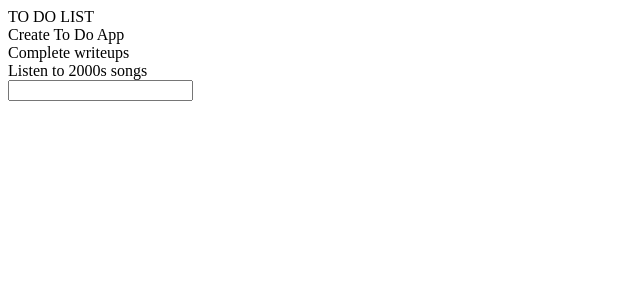
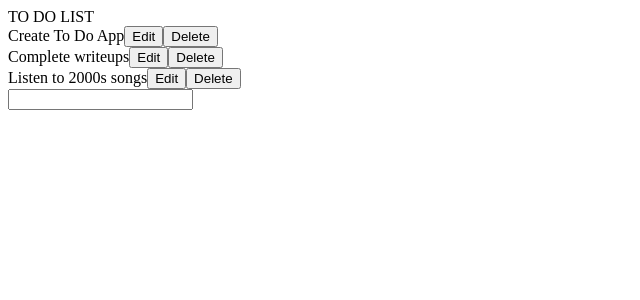
Before and after one commit to Hamdrive/The-Odin-Project-Assignments, a React (Create React App) app in the folder Assignments/to-dos-with-hooks/: page / in a window 1280 px wide. Shown: the top 300 px of the page, without its empty margins (0-640 px from the left). Built offline with nearby package versions, Linux system fonts and the light colour scheme.

Commit message:
add delete functionality

```diff
--- a/Assignments/to-dos-with-hooks/package.json
+++ b/Assignments/to-dos-with-hooks/package.json
@@ -9,6 +9,7 @@
     "react": "^17.0.2",
     "react-dom": "^17.0.2",
     "react-scripts": "4.0.3",
+    "uniqid": "^5.3.0",
     "web-vitals": "^1.1.1"
   },
   "scripts": {
--- a/Assignments/to-dos-with-hooks/src/App.js
+++ b/Assignments/to-dos-with-hooks/src/App.js
@@ -1,5 +1,6 @@
 import { useState } from "react";
 import ToDo from "./components/ToDo"
+import uniqid from "uniqid";
 import "./App.css";
 
 const ToDoForm = ({ addToDo }) => {
@@ -18,16 +19,29 @@
   );
 };
 
+const editToDoForm = () =>{}
+
 
 function App() {
   const [todos, setTodos] = useState([
-    { text: "Create To Do App" },
-    { text: "Complete writeups" },
-    {text: "Listen to 2000s songs"}
+    { id: uniqid(), text: "Create To Do App" },
+    { id: uniqid(), text: "Complete writeups" },
+    {id: uniqid(),text: "Listen to 2000s songs"}
   ]);
 
   const addToDo = (todoitem) => {
     const newToDoList = [...todos, {text: todoitem}];
+    setTodos(newToDoList);
+  };
+
+  const editToDo = (id) =>{
+    if(todos.id === id){
+
+    }
+  }
+
+  const removeToDo = (id) => {
+    const newToDoList = todos.filter((todo) => todo.id !== id);
     setTodos(newToDoList);
   };
 
@@ -36,10 +50,16 @@
       <div className="todomain">
         <label> TO DO LIST</label>
         {todos.map((todo, index) => (
-          <ToDo key={index} index={index} todo={todo} />
+          <ToDo
+            key={uniqid}
+            index={index}
+            todo={todo}
+            editToDo={editToDo}
+            removeToDo={removeToDo}
+          />
         ))}
 
-        <ToDoForm addToDo={addToDo}/>
+        <ToDoForm addToDo={addToDo} />
       </div>
     </div>
   );
--- a/Assignments/to-dos-with-hooks/src/components/ToDo.js
+++ b/Assignments/to-dos-with-hooks/src/components/ToDo.js
@@ -1,11 +1,13 @@
 import React from "react"
 
-const ToDo = ({todo, index}) => {
-    return (
-        <div className="todoitem">
-            {todo.text}
-        </div>
-    )
-}
+const ToDo = ({ todo, editToDo, removeToDo }) => {
+  return (
+    <div className="todoitem">
+      {todo.text}
+      <button onClick={() => editToDo(todo.id)}>Edit</button>
+      <button onClick={() => removeToDo(todo.id)}>Delete</button>
+    </div>
+  );
+};
 
 export default ToDo
```
Also changed, not shown: 1 other file (tests, documents, lock files or other folders).
